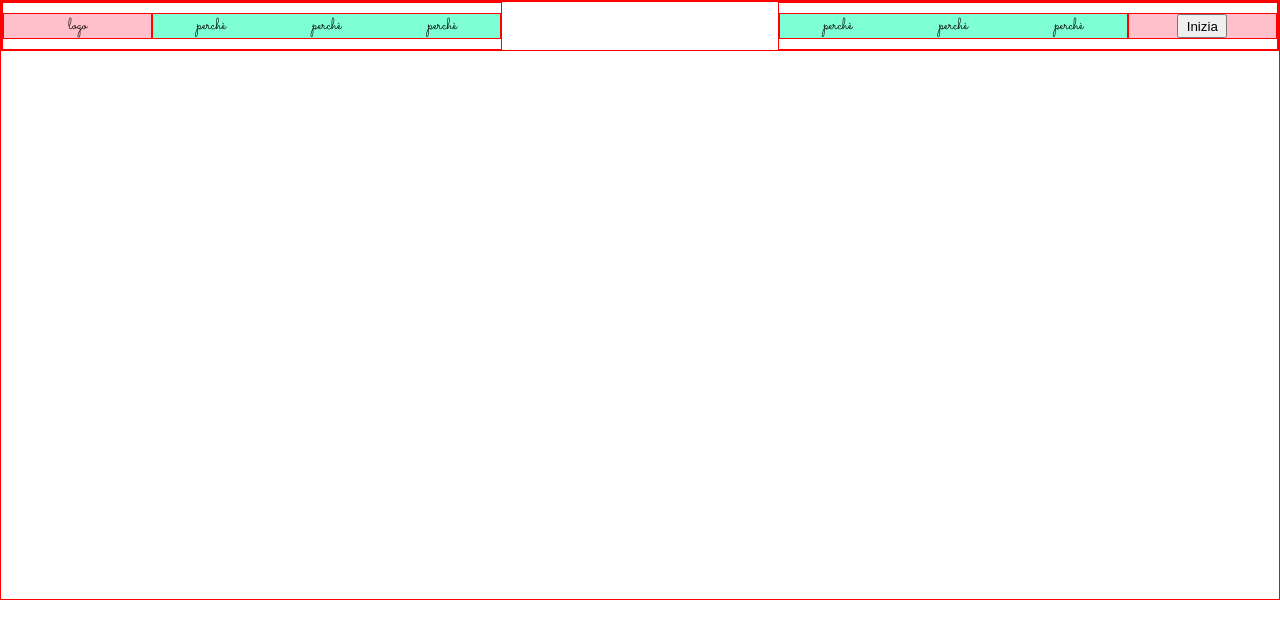
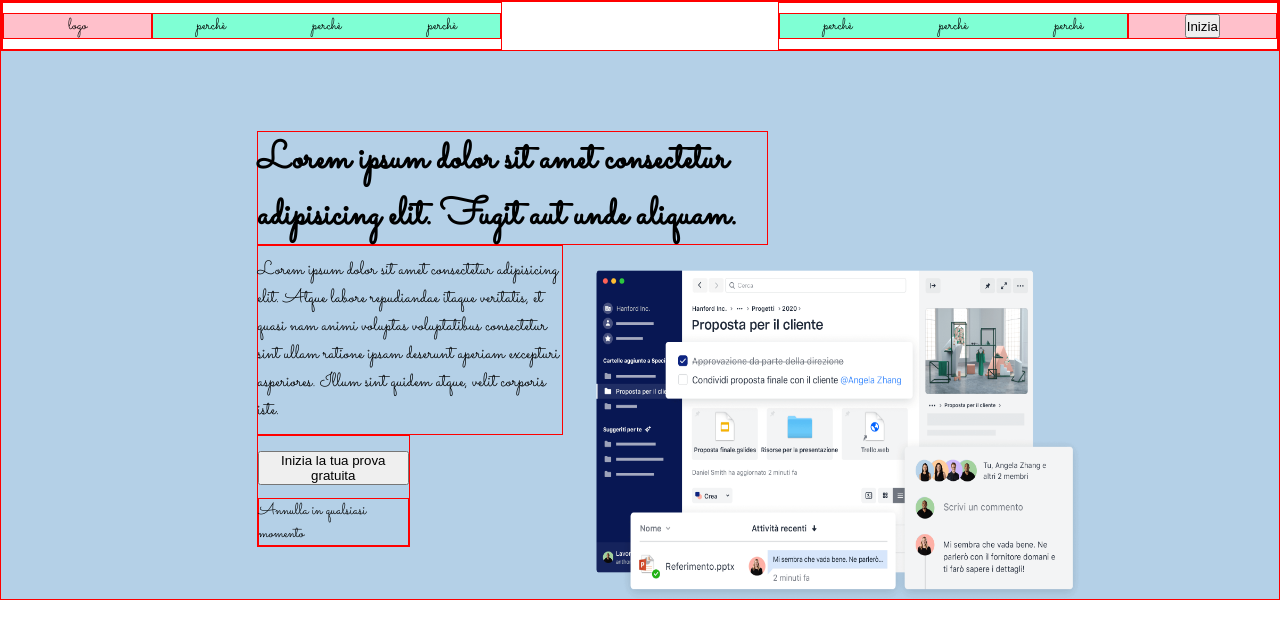
Before and after one commit to SorayaBoolean/htmlcss-dropbox, a plain HTML site: page index.html in a window 1280 px wide. Drawn offline with Linux system fonts and the light colour scheme.

Commit message:
add: aggiunto e posizionato i layout di jumbotron, manca alzare  header e dopo continuo con il main

```diff
--- a/css/style.css
+++ b/css/style.css
@@ -17,7 +17,7 @@ font-family: 'Sacramento', cursive;
 
 header{
     max-width: 100%;
-    height: 600px;
+    height: px;
     border: 1px red solid;
 }
 .top-header{
@@ -35,7 +35,6 @@ header{
     text-align: center;
     padding: 10px 0px;
 }
-
 .logo, .button-top-header{
     height: 100%;
     width: 30%;
@@ -51,8 +50,62 @@ header{
     height: 100%;
     ;
 }
-
 .header-button{
     height: 100%;
-    width: 50px;
 }
+
+.two {
+    padding-left: 0;
+    padding-top: 15px;
+}
+
+.jumbotron{
+    background-color: #B4D0E7;
+    width: 100%;
+    height: 548px;
+    position: relative;
+}
+
+.jumbo-title{
+    height: 30%;
+    width: 50%;
+    font-size: larger;
+    border: 1px red solid;
+}
+
+.jumbo-description{
+    height: 20%;
+    width: 30%;
+    font-size: larger;
+    padding: 10px 0px ;
+    border: 1px red solid;
+}
+
+.jumbo-button{
+    height: 10%;
+    width: 15%;
+    border: 1px red solid;
+}
+
+#annulla{
+    border: 1px red solid;
+    margin-top: 10px;
+}
+
+.jumbotron-container{
+    margin-left: 20%;
+    padding-top: 80px;
+}
+
+.jumboimg{
+    height: 60%;
+    width: 40%;
+    position: absolute;
+    top: 40%;
+    right: 15%;
+
+}
+
+.jumbo-arrow-link{
+
+}
--- a/index.html
+++ b/index.html
@@ -15,7 +15,6 @@
 
     <header>
         <div class="top-header">
-
             <div class="container-left ">
                 <div class="logo ">logo</div>
                 <div class="nav-left">
@@ -35,14 +34,28 @@
                     <button class="header-button">Inizia</button>
                 </div>
             </div>
+        </div>
 
+        <div class="jumbotron">
+
+        <div class="jumbotron-container">
+            <div class="jumbo-title">
+                <h1>Lorem ipsum dolor sit amet consectetur adipisicing elit. Fugit aut unde aliquam.</h1>
+             </div>
+            <div class="jumbo-description">
+                <p>Lorem ipsum dolor sit amet consectetur adipisicing elit. Atque labore repudiandae itaque veritatis, et quasi nam animi voluptas voluptatibus consectetur sint ullam ratione ipsam deserunt aperiam excepturi asperiores. Illum sint quidem atque, velit corporis iste.</p>
+            </div>
+            <div class="jumbo-button two">
+                <button class="header-button ">Inizia la tua prova gratuita</button>
+                <div id="annulla">Annulla in qualsiasi momento</div>
+            </div>
+        </div>
+
+        <div class="jumbo-img">
+            <img class="jumboimg" src="img/jumbo.png" alt="headerimg">
+        </div>
 
         </div>
-
-
-
-
-        <div class="jumbotron"></div>
     </header>
 
     <main></main>
```
